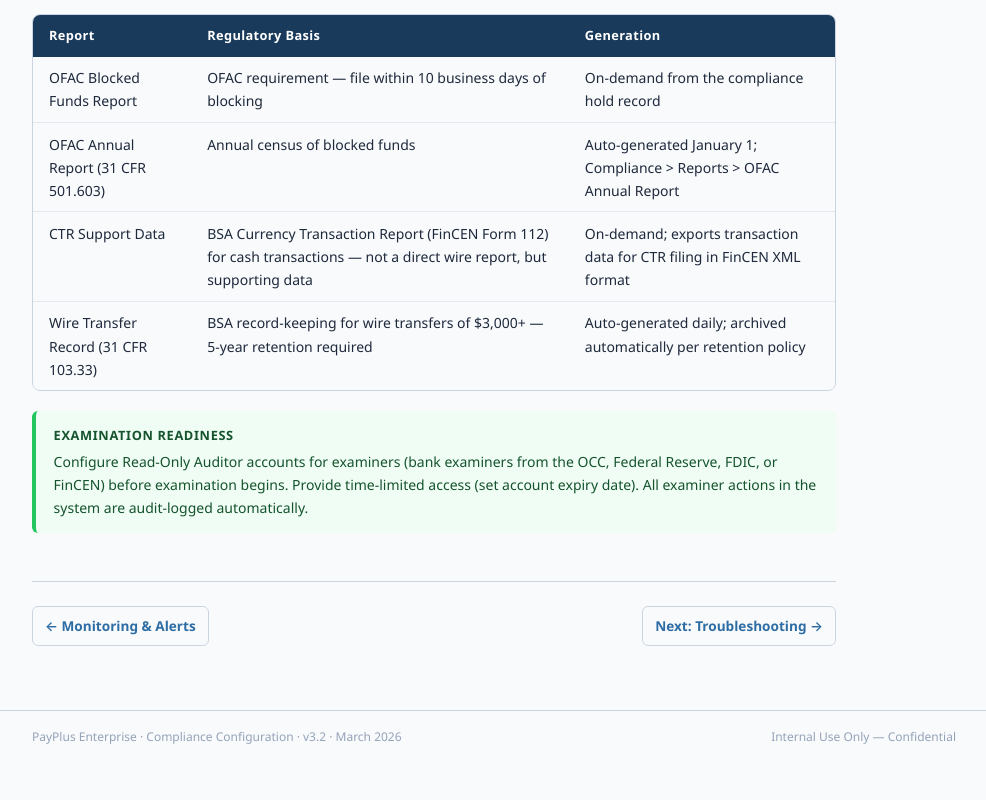
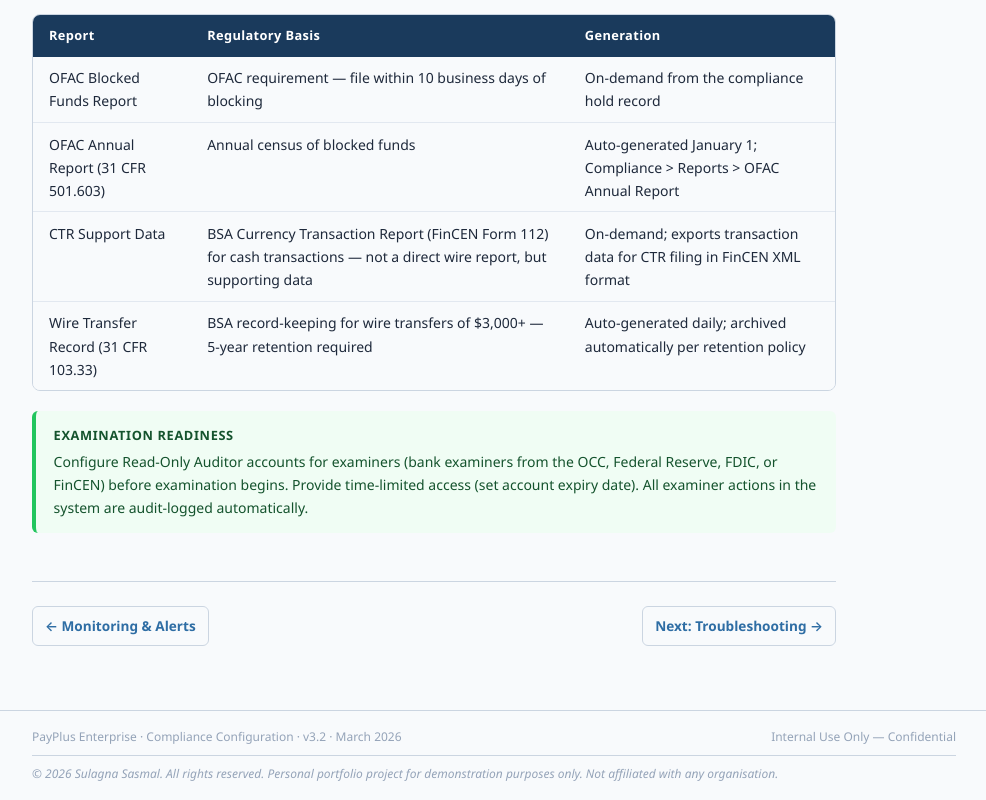
Before and after one commit to SulagnaSasmal/payplus-admin-guide, a plain HTML site: page compliance.html in a window 1280 px wide. Shown: the part 6496-7296 px from the top of the page, without its empty margins (276-1262 px from the left). Before the commit the page ends 7259 px from the top, so only its background shows below. Drawn offline with Linux system fonts and the light colour scheme.

Commit message:
feat: add copyright footer -- 2026 Sulagna Sasmal personal portfolio

```diff
--- a/assets/style.css
+++ b/assets/style.css
@@ -156,7 +156,8 @@ pre code { background: none; color: inherit; padding: 0; }
 .section-card-desc  { font-size: 0.8rem; color: var(--text-secondary); line-height: 1.5; }
 
 /* ── FOOTER ── */
-.site-footer { margin-left: var(--nav-width); padding: 1rem 3rem; font-size: 0.75rem; color: var(--text-muted); border-top: 1px solid var(--border); display: flex; justify-content: space-between; }
+.site-footer { margin-left: var(--nav-width); padding: 1rem 3rem; font-size: 0.75rem; color: var(--text-muted); border-top: 1px solid var(--border); display: flex; flex-wrap: wrap; justify-content: space-between; gap: 0.25rem; }
+.site-footer .copyright { width: 100%; border-top: 1px solid var(--border); padding-top: 0.5rem; margin-top: 0.25rem; font-style: italic; }
 
 /* ── RESPONSIVE ── */
 @media (max-width: 900px) {
--- a/compliance.html
+++ b/compliance.html
@@ -268,6 +268,7 @@
 <footer class="site-footer">
   <span>PayPlus Enterprise · Compliance Configuration · v3.2 · March 2026</span>
   <span>Internal Use Only — Confidential</span>
+  <span class="copyright">&copy; 2026 Sulagna Sasmal. All rights reserved. Personal portfolio project for demonstration purposes only. Not affiliated with any organisation.</span>
 </footer>
 
 </body>
```
Also changed, not shown: index.html (+1 -0 lines), installation.html (+1 -0 lines), monitoring.html (+1 -0 lines), payment-rails.html (+1 -0 lines), troubleshooting.html (+1 -0 lines), user-management.html (+1 -0 lines), workflow.html (+1 -0 lines).
